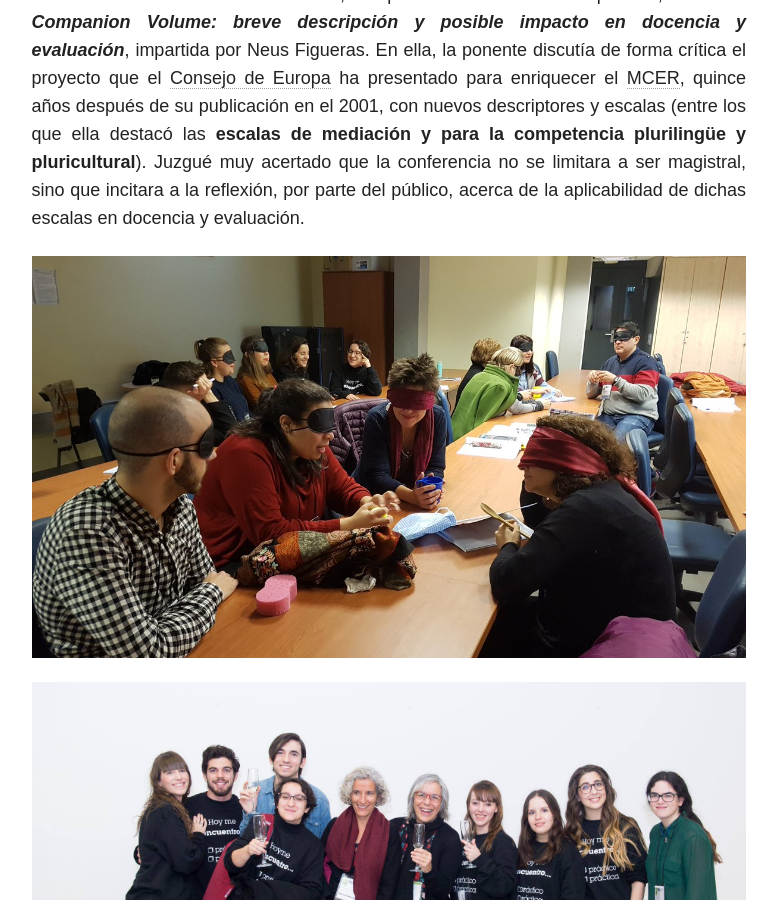
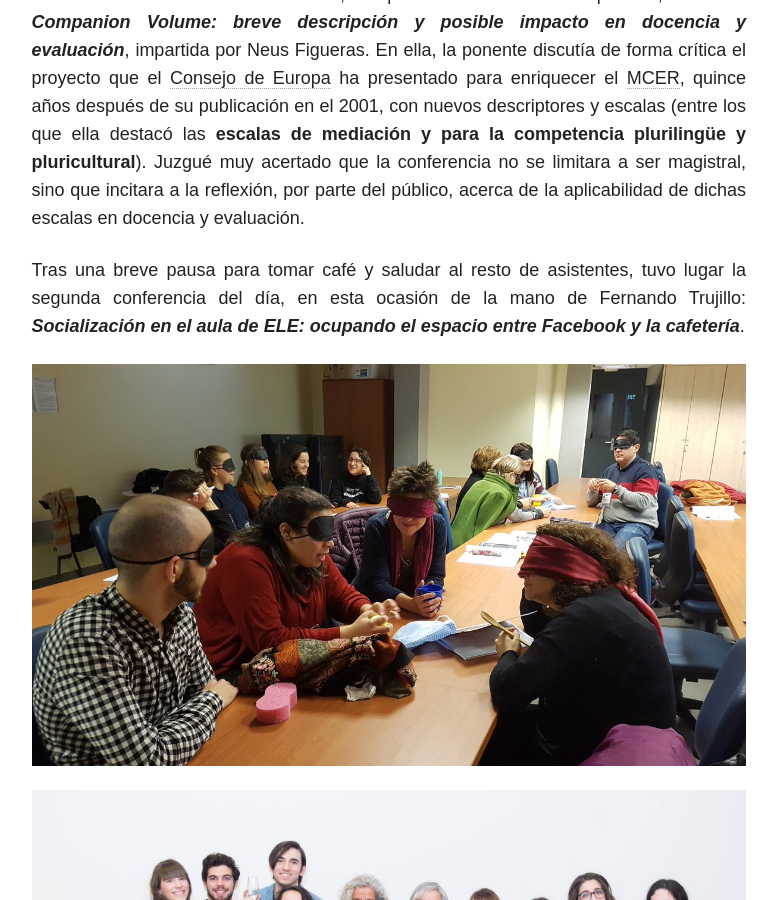
Before and after one commit to immalopez/immalopez.github.io, a Jekyll site: the page built from _posts/blog/2018-12-27-yo-una-joven-padawan.md, in a window 1280 px wide and 900 px high, scrolled down 1801 px. Shown: the whole window, without its empty margins (348-1126 px from the left). Built offline with Jekyll 4.4.1, drawn with Linux system fonts in a browser that asks for light colours; nearby versions of some CDN libraries; comment, search, counter and statistics services are not loaded.

Commit message:
Update 2018-12-27-yo-una-joven-padawan.md

```diff
--- a/_posts/blog/2018-12-27-yo-una-joven-padawan.md
+++ b/_posts/blog/2018-12-27-yo-una-joven-padawan.md
@@ -23,6 +23,8 @@ _Stay tuned for this very relevant opinion!_
 
 El viernes 21 se dedicó principalmente a las conferencias. Dado que estuve ocupada repartiendo acreditaciones y la documentación necesaria para el Encuentro, así como dando la bienvenida a los asistentes, me perdí el comienzo de la primera, **_El CEFR Companion Volume: breve descripción y posible impacto en docencia y evaluación_**, impartida por Neus Figueras. En ella, la ponente discutía de forma crítica el proyecto que el <a href="https://es.wikipedia.org/wiki/Consejo_de_Europa" target="_blank">Consejo de Europa</a> ha presentado para enriquecer el <a href="https://es.wikipedia.org/wiki/Marco_Común_Europeo_de_Referencia_para_las_lenguas" target="_blank">MCER</a>, quince años después de su publicación en el 2001, con nuevos descriptores y escalas (entre los que ella destacó las **escalas de mediación y para la competencia plurilingüe y pluricultural**). Juzgué muy acertado que la conferencia no se limitara a ser magistral, sino que incitara a la reflexión, por parte del público, acerca de la aplicabilidad de dichas escalas en docencia y evaluación.
 
+Tras una breve pausa para tomar café y saludar al resto de asistentes, tuvo lugar la segunda conferencia del día, en esta ocasión de la mano de Fernando Trujillo: **_Socialización en el aula de ELE: ocupando el espacio entre Facebook y la cafetería_**.
+
 ![Taller invidentes](/images/DvAupodWsAANBsF.jpg)
 
 ![Segunda foto grupal](/images/49643224_2075655185791249_7095390048639516672_o.jpg)
```
